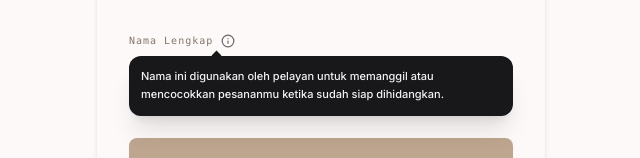
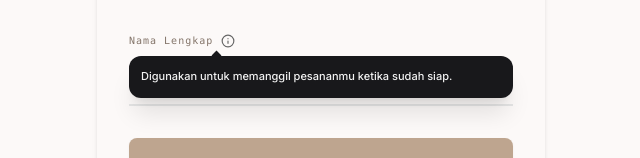
Before and after one commit to ReyyyGITHUB/self-order-burser, a Next.js app: page /table/1 in a window 1280 px wide. Both pictures are taken after a click on the button "Kenapa butuh nama?". Shown: the part 494-652 px from the top of the page, without its empty margins (319-959 px from the left). Built offline with nearby package versions, Linux system fonts and the light colour scheme.

Commit message:
style: sederhanakan teks deskripsi pada popover informasi nama lengkap

```diff
--- a/src/app/table/[id]/page.tsx
+++ b/src/app/table/[id]/page.tsx
@@ -315,7 +315,7 @@ export default function TablePage() {
               {showInfoPopover && (
                 <div className="absolute top-6 left-0 right-0 bg-zinc-900 text-white rounded-xl p-3 text-[11px] shadow-xl animate-in fade-in slide-in-from-top-1 duration-200 z-50">
                   <p className="leading-relaxed font-sans font-medium text-white/95">
-                    Nama ini digunakan oleh pelayan untuk memanggil atau mencocokkan pesananmu ketika sudah siap dihidangkan.
+                    Digunakan untuk memanggil pesananmu ketika sudah siap.
                   </p>
                   {/* Popover indicator arrow */}
                   <div className="absolute top-[-3.5px] left-[84px] w-1.75 h-1.75 bg-zinc-900 rotate-45" />
```
